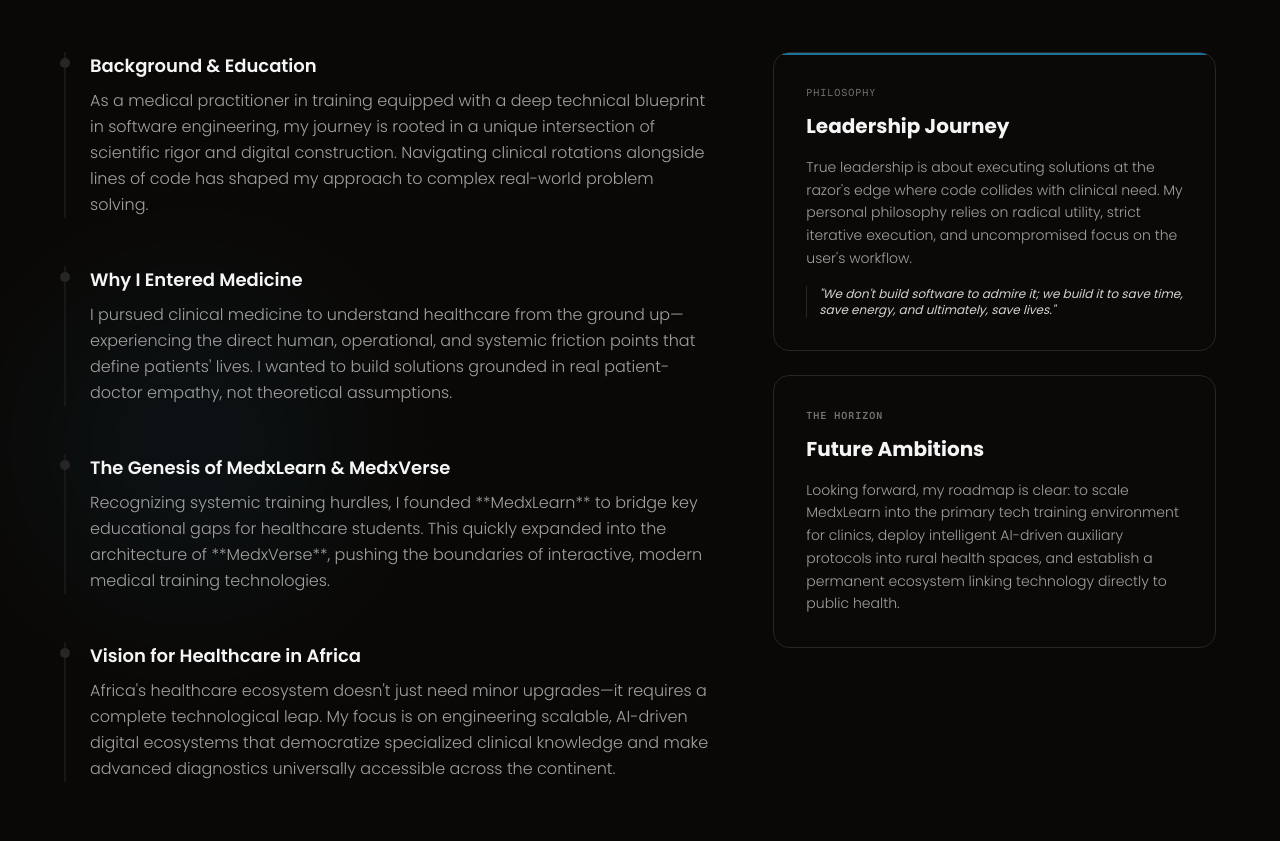
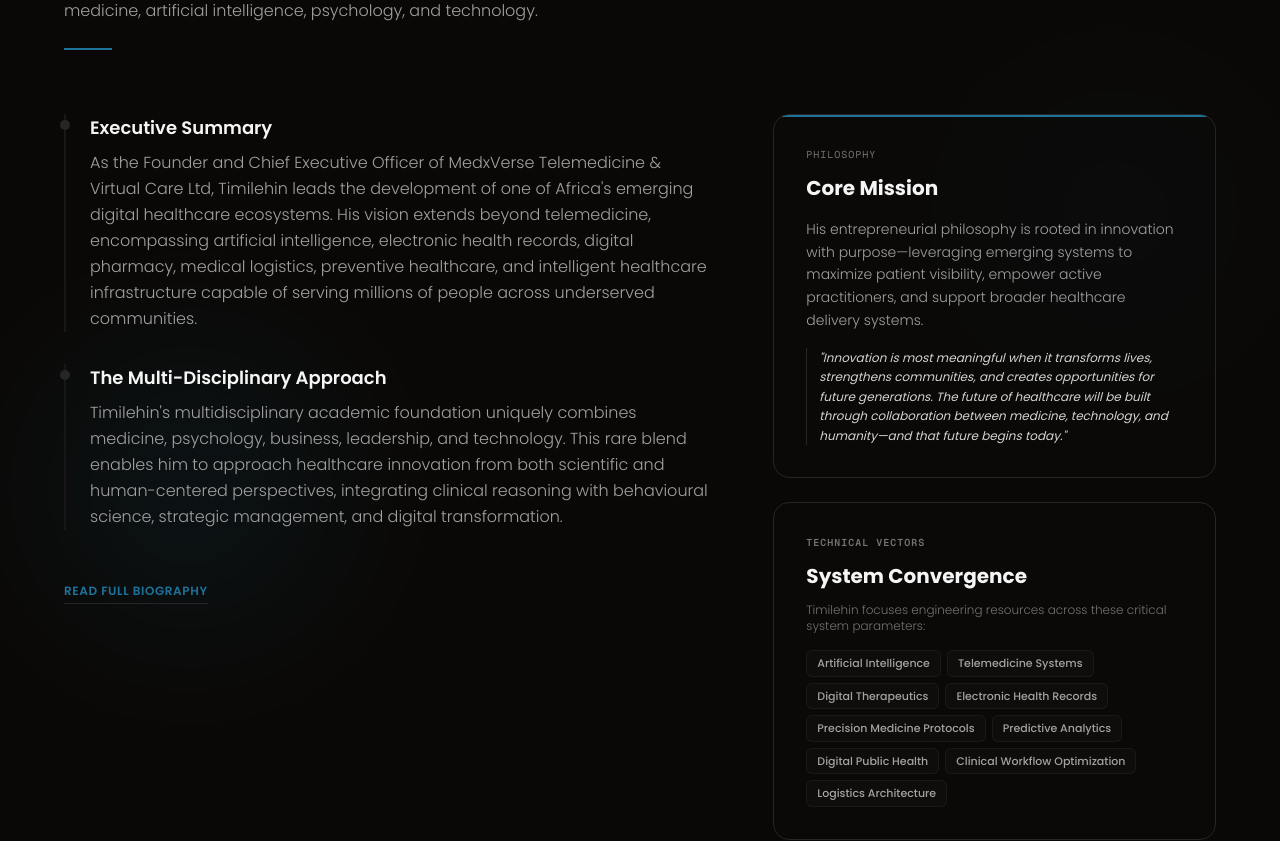
Before and after one commit to nuelfell0ff/cambridge-portfolio, a Next.js app: page / in a window 1280 px wide. Shown: the part 1540-2381 px from the top of the page. Built offline with nearby package versions, Linux system fonts and the light colour scheme.

Commit message:
Revise About component with new biography and styles
Updated the About component to reflect a new biography and adjusted styling. Added collapsible sections for expanded content.

```diff
--- a/src/components/About.tsx
+++ b/src/components/About.tsx
@@ -1,8 +1,8 @@
 "use client";
-import React from 'react';
-import { motion, Variants } from 'framer-motion';
+import React, { useState } from 'react';
+import { motion, AnimatePresence, Variants } from 'framer-motion';
 
-// Medical blue brand colors matching the hero
+// Medical blue brand colors matching the portfolio theme
 const colors = {
   blue: '#193A60',
   green: '#1F7299', // Medical blue highlight
@@ -10,7 +10,6 @@
   bgDark: '#0a0806',
 };
 
-// Animation settings for elements revealing as you scroll down
 const fadeInUp: Variants = {
   hidden: { opacity: 0, y: 40 },
   visible: {
@@ -25,33 +24,39 @@
   visible: {
     opacity: 1,
     transition: {
-      staggerChildren: 0.15
+      staggerChildren: 0.12
     }
   }
 };
 
 export default function About() {
+  const [isExpanded, setIsExpanded] = useState(false);
+
   return (
     <section
       id="about"
       className="py-20 md:py-32 px-6 md:px-12 relative overflow-hidden"
       style={{ backgroundColor: colors.bgDark, fontFamily: "'Poppins', sans-serif" }}
     >
-      {/* Subtle radial decorative background glow */}
+      {/* Decorative radial background glows */}
       <div
         className="absolute bottom-1/4 left-10 w-[300px] h-[300px] rounded-full pointer-events-none opacity-10 filter blur-[80px]"
         style={{ backgroundColor: colors.green }}
       />
+      <div
+        className="absolute top-1/3 right-10 w-[250px] h-[250px] rounded-full pointer-events-none opacity-5 filter blur-[100px]"
+        style={{ backgroundColor: colors.accentGreen }}
+      />
 
       <div className="max-w-6xl mx-auto z-10 relative">
 
-        {/* --- Header Section (Centered on mobile, left-aligned on desktop) --- */}
+        {/* --- Header Section --- */}
         <motion.div
           initial="hidden"
           whileInView="visible"
           viewport={{ once: true, margin: "-100px" }}
           variants={fadeInUp}
-          className="flex flex-col items-center md:items-start text-center md:text-left mb-16 md:mb-24"
+          className="flex flex-col items-center md:items-start text-center md:text-left mb-16"
         >
           <span
             className="text-[11px] font-bold tracking-[0.25em] uppercase mb-4"
@@ -59,70 +64,120 @@
           >
             Professional Biography
           </span>
-          <h2 className="text-4xl md:text-5xl font-bold tracking-tight leading-tight">
-            The Mind Behind <br />
-            <span style={{ color: colors.green }}>The Innovation</span>
+          <h2 className="text-4xl md:text-5xl font-bold tracking-tight leading-tight text-white">
+            Transforming Healthcare <br />
+            <span style={{ color: colors.green }}>Through Innovation</span>
           </h2>
+          <p className="mt-4 text-sm md:text-base text-neutral-400 font-light max-w-2xl leading-relaxed">
+            Ogunsakin Timilehin Seyi is a Nigerian healthcare innovator, medical professional, entrepreneur,
+            and digital health strategist whose work sits at the intersection of medicine, artificial intelligence,
+            psychology, and technology.
+          </p>
           <div className="h-[2px] w-12 mt-6" style={{ backgroundColor: colors.green }} />
         </motion.div>
 
-        {/* --- Grid Layout: Biography & Core Foundations --- */}
+        {/* --- Main Structural Layout --- */}
         <div className="grid grid-cols-1 lg:grid-cols-12 gap-12 lg:gap-16 items-start">
 
-          {/* Left Side: Compelling Story Timeline (8 Columns on Large Screens) */}
-          <motion.div
-            initial="hidden"
-            whileInView="visible"
-            viewport={{ once: true, margin: "-100px" }}
-            variants={staggerContainer}
-            className="lg:col-span-7 space-y-12"
-          >
-            {/* 1. Background & Education */}
-            <motion.div variants={fadeInUp} className="relative pl-6 border-l-2 border-neutral-900 group hover:border-[#1F7299] transition-colors duration-500">
-              <div className="absolute -left-[6px] top-1.5 w-2.5 h-2.5 rounded-full bg-neutral-800 group-hover:bg-[#1F7299] transition-colors duration-500" />
-              <h3 className="text-lg font-semibold text-neutral-100 mb-2">Background & Education</h3>
-              <p className="text-sm md:text-base text-neutral-400 font-light leading-relaxed">
-                As a medical practitioner in training equipped with a deep technical blueprint in software engineering,
-                my journey is rooted in a unique intersection of scientific rigor and digital construction. Navigating
-                clinical rotations alongside lines of code has shaped my approach to complex real-world problem solving.
-              </p>
-            </motion.div>
+          {/* Left Side Column: Core Biography Timeline Stack */}
+          <div className="lg:col-span-7 space-y-8">
 
-            {/* 2. The Spark for Medicine */}
-            <motion.div variants={fadeInUp} className="relative pl-6 border-l-2 border-neutral-900 group hover:border-[#1F7299] transition-colors duration-500">
-              <div className="absolute -left-[6px] top-1.5 w-2.5 h-2.5 rounded-full bg-neutral-800 group-hover:bg-[#1F7299] transition-colors duration-500" />
-              <h3 className="text-lg font-semibold text-neutral-100 mb-2">Why I Entered Medicine</h3>
-              <p className="text-sm md:text-base text-neutral-400 font-light leading-relaxed">
-                I pursued clinical medicine to understand healthcare from the ground up—experiencing the direct human,
-                operational, and systemic friction points that define patients' lives. I wanted to build solutions
-                grounded in real patient-doctor empathy, not theoretical assumptions.
-              </p>
-            </motion.div>
+            {/* Initial visible segment snippet */}
+            <div className="space-y-8">
+              <div className="relative pl-6 border-l-2 border-neutral-900 group hover:border-[#1F7299] transition-colors duration-500">
+                <div className="absolute -left-[6px] top-1.5 w-2.5 h-2.5 rounded-full bg-neutral-800 group-hover:bg-[#1F7299] transition-colors duration-500" />
+                <h3 className="text-lg font-semibold text-neutral-100 mb-2">Executive Summary</h3>
+                <p className="text-sm md:text-base text-neutral-400 font-light leading-relaxed">
+                  As the Founder and Chief Executive Officer of MedxVerse Telemedicine & Virtual Care Ltd, Timilehin leads the development of one of Africa's emerging digital healthcare ecosystems. His vision extends beyond telemedicine, encompassing artificial intelligence, electronic health records, digital pharmacy, medical logistics, preventive healthcare, and intelligent healthcare infrastructure capable of serving millions of people across underserved communities.
+                </p>
+              </div>
 
-            {/* 3. MedxLearn & MedxVerse */}
-            <motion.div variants={fadeInUp} className="relative pl-6 border-l-2 border-neutral-900 group hover:border-[#1F7299] transition-colors duration-500">
-              <div className="absolute -left-[6px] top-1.5 w-2.5 h-2.5 rounded-full bg-neutral-800 group-hover:bg-[#1F7299] transition-colors duration-500" />
-              <h3 className="text-lg font-semibold text-neutral-100 mb-2">The Genesis of MedxLearn & MedxVerse</h3>
-              <p className="text-sm md:text-base text-neutral-400 font-light leading-relaxed mb-4">
-                Recognizing systemic training hurdles, I founded **MedxLearn** to bridge key educational gaps for
-                healthcare students. This quickly expanded into the architecture of **MedxVerse**, pushing the boundaries of
-                interactive, modern medical training technologies.
-              </p>
-            </motion.div>
+              <div className="relative pl-6 border-l-2 border-neutral-900 group hover:border-[#1F7299] transition-colors duration-500">
+                <div className="absolute -left-[6px] top-1.5 w-2.5 h-2.5 rounded-full bg-neutral-800 group-hover:bg-[#1F7299] transition-colors duration-500" />
+                <h3 className="text-lg font-semibold text-neutral-100 mb-2">The Multi-Disciplinary Approach</h3>
+                <p className="text-sm md:text-base text-neutral-400 font-light leading-relaxed">
+                  Timilehin's multidisciplinary academic foundation uniquely combines medicine, psychology, business, leadership, and technology. This rare blend enables him to approach healthcare innovation from both scientific and human-centered perspectives, integrating clinical reasoning with behavioural science, strategic management, and digital transformation.
+                </p>
+              </div>
+            </div>
 
-            {/* 4. Vision for Healthcare in Africa */}
-            <motion.div variants={fadeInUp} className="relative pl-6 border-l-2 border-neutral-900 group hover:border-[#1F7299] transition-colors duration-500">
-              <div className="absolute -left-[6px] top-1.5 w-2.5 h-2.5 rounded-full bg-neutral-800 group-hover:bg-[#1F7299] transition-colors duration-500" />
-              <h3 className="text-lg font-semibold text-neutral-100 mb-2">Vision for Healthcare in Africa</h3>
-              <p className="text-sm md:text-base text-neutral-400 font-light leading-relaxed">
-                Africa's healthcare ecosystem doesn't just need minor upgrades—it requires a complete technological leap.
-                My focus is on engineering scalable, AI-driven digital ecosystems that democratize specialized clinical
-                knowledge and make advanced diagnostics universally accessible across the continent.
-              </p>
-            </motion.div>
-          </motion.div>
+            {/* Collapsible content section containing all remaining core biography text details */}
+            <AnimatePresence>
+              {isExpanded && (
+                <motion.div
+                  initial={{ opacity: 0, height: 0 }}
+                  animate={{ opacity: 1, height: 'auto' }}
+                  exit={{ opacity: 0, height: 0 }}
+                  transition={{ duration: 0.4, ease: 'easeInOut' }}
+                  className="space-y-8 overflow-hidden"
+                >
+                  <div className="relative pl-6 border-l-2 border-neutral-900 group hover:border-[#1F7299] transition-colors duration-500">
+                    <div className="absolute -left-[6px] top-1.5 w-2.5 h-2.5 rounded-full bg-neutral-800 group-hover:bg-[#1F7299] transition-colors duration-500" />
+                    <h3 className="text-lg font-semibold text-neutral-100 mb-2">Responsible AI Integration</h3>
+                    <p className="text-sm md:text-base text-neutral-400 font-light leading-relaxed">
+                      Throughout his journey, he has consistently championed the responsible integration of Artificial Intelligence into healthcare. His work explores how AI can support clinicians, optimize healthcare delivery, improve patient engagement, enhance disease surveillance, and expand access to quality healthcare without replacing the indispensable role of healthcare professionals.
+                    </p>
+                  </div>
 
-          {/* Right Side: Philosophy & Strategy Cards (5 Columns on Large Screens) */}
+                  <div className="relative pl-6 border-l-2 border-neutral-900 group hover:border-[#1F7299] transition-colors duration-500">
+                    <div className="absolute -left-[6px] top-1.5 w-2.5 h-2.5 rounded-full bg-neutral-800 group-hover:bg-[#1F7299] transition-colors duration-500" />
+                    <h3 className="text-lg font-semibold text-neutral-100 mb-2">Foundations & Leadership Roles</h3>
+                    <p className="text-sm md:text-base text-neutral-400 font-light leading-relaxed mb-3">
+                      Driven by an unwavering belief that healthcare should be accessible, affordable, and technology-enabled, he currently operates across several foundational ventures expanding across the African continent:
+                    </p>
+                    <ul className="text-sm text-neutral-400 space-y-2 font-light list-disc pl-5">
+                      <li><strong className="text-neutral-200">MedxVerse Telemedicine & Virtual Care Ltd:</strong> Integrated digital health system framework.</li>
+                      <li><strong className="text-neutral-200">MedxGo:</strong> Technology-enabled logistics management system for essential products.</li>
+                      <li><strong className="text-neutral-200">MedxLearn:</strong> Educational platform driving healthcare training via digital learning tools.</li>
+                    </ul>
+                  </div>
+
+                  <div className="relative pl-6 border-l-2 border-neutral-900 group hover:border-[#1F7299] transition-colors duration-500">
+                    <div className="absolute -left-[6px] top-1.5 w-2.5 h-2.5 rounded-full bg-neutral-800 group-hover:bg-[#1F7299] transition-colors duration-500" />
+                    <h3 className="text-lg font-semibold text-neutral-100 mb-2">Academic Profile</h3>
+                    <p className="text-sm md:text-base text-neutral-400 font-light leading-relaxed mb-3">
+                      His academic portfolio supports structured operational scale and deep domain insights:
+                    </p>
+                    <ul className="text-sm text-neutral-400 space-y-1.5 font-light list-disc pl-5">
+                      <li>B.Sc (First Class Honours) in Psychology — JSS Academy of Higher Education & Research, India</li>
+                      <li>Medical Training conducted in Nigeria</li>
+                      <li>Master of Business Administration (MBA)</li>
+                      <li>Postgraduate Diploma in Healthcare and Communication</li>
+                    </ul>
+                  </div>
+
+                  <div className="relative pl-6 border-l-2 border-neutral-900 group hover:border-[#1F7299] transition-colors duration-500">
+                    <div className="absolute -left-[6px] top-1.5 w-2.5 h-2.5 rounded-full bg-neutral-800 group-hover:bg-[#1F7299] transition-colors duration-500" />
+                    <h3 className="text-lg font-semibold text-neutral-100 mb-2">Core Areas of Research Focus</h3>
+                    <div className="flex flex-wrap gap-2 mt-2">
+                      {[
+                        "Surgical AI Development", "Healthcare Robotics Systems",
+                        "Clinical Decision Support", "Digital Mental Health Platforms",
+                        "Low-Resource Access Solutions", "Health Informatics Frameworks"
+                      ].map((item, index) => (
+                        <span key={index} className="text-xs bg-neutral-950 px-3 py-1.5 border border-neutral-900 text-neutral-400 rounded-md">
+                          {item}
+                        </span>
+                      ))}
+                    </div>
+                  </div>
+                </motion.div>
+              )}
+            </AnimatePresence>
+
+            {/* Toggle trigger button */}
+            <div className="pt-4">
+              <button
+                onClick={() => setIsExpanded(!isExpanded)}
+                className="text-xs font-semibold tracking-wider uppercase border-b border-neutral-800 pb-1 transition-colors hover:text-white"
+                style={{ color: colors.green }}
+              >
+                {isExpanded ? 'Read Less About Timilehin' : 'Read Full Biography'}
+              </button>
+            </div>
+          </div>
+
+          {/* Right Side Column: Meta Strategy Cards & Architectural Focus */}
           <motion.div
             initial="hidden"
             whileInView="visible"
@@ -130,37 +185,51 @@
             variants={staggerContainer}
             className="lg:col-span-5 space-y-6 lg:sticky lg:top-28"
           >
-            {/* Leadership & Philosophy Card */}
+            {/* Philosophical Context Quote Card */}
             <motion.div
               variants={fadeInUp}
               className="border border-neutral-800 bg-neutral-900/10 backdrop-blur-sm p-8 rounded-2xl relative overflow-hidden group hover:border-neutral-700/80 transition-colors duration-500"
             >
-              {/* Card top edge accent line */}
               <div className="absolute top-0 left-0 right-0 h-[2px]" style={{ backgroundColor: colors.green }} />
-
               <span className="text-[10px] font-mono tracking-widest text-neutral-500 block mb-3 uppercase">Philosophy</span>
-              <h3 className="text-xl font-bold text-neutral-100 mb-4">Leadership Journey</h3>
+              <h3 className="text-xl font-bold text-neutral-100 mb-4">Core Mission</h3>
               <p className="text-sm text-neutral-400 font-light leading-relaxed mb-4">
-                True leadership is about executing solutions at the razor's edge where code collides with clinical need.
-                My personal philosophy relies on radical utility, strict iterative execution, and uncompromised focus on the user's workflow.
+                His entrepreneurial philosophy is rooted in innovation with purpose—leveraging emerging systems to maximize patient visibility, empower active practitioners, and support broader healthcare delivery systems.
               </p>
-              <div className="text-xs italic text-neutral-300 border-l border-neutral-800 pl-3">
-                "We don't build software to admire it; we build it to save time, save energy, and ultimately, save lives."
+              <div className="text-xs italic text-neutral-300 border-l border-neutral-800 pl-3 leading-relaxed">
+                "Innovation is most meaningful when it transforms lives, strengthens communities, and creates opportunities for future generations. The future of healthcare will be built through collaboration between medicine, technology, and humanity—and that future begins today."
               </div>
             </motion.div>
 
-            {/* Future Ambitions Card */}
+            {/* Core Competencies Tech Cloud Layout Card */}
             <motion.div
               variants={fadeInUp}
               className="border border-neutral-800 bg-neutral-900/10 backdrop-blur-sm p-8 rounded-2xl relative overflow-hidden group hover:border-neutral-700/80 transition-colors duration-500"
             >
-              <span className="text-[10px] font-mono tracking-widest text-neutral-500 block mb-3 uppercase font-semibold">The Horizon</span>
-              <h3 className="text-xl font-bold text-neutral-100 mb-4">Future Ambitions</h3>
-              <p className="text-sm text-neutral-400 font-light leading-relaxed">
-                Looking forward, my roadmap is clear: to scale MedxLearn into the primary tech training environment
-                for clinics, deploy intelligent AI-driven auxiliary protocols into rural health spaces, and establish
-                a permanent ecosystem linking technology directly to public health.
+              <span className="text-[10px] font-mono tracking-widest text-neutral-500 block mb-3 uppercase font-semibold">Technical Vectors</span>
+              <h3 className="text-xl font-bold text-neutral-100 mb-3">System Convergence</h3>
+              <p className="text-xs text-neutral-500 font-light mb-4">
+                Timilehin focuses engineering resources across these critical system parameters:
               </p>
+              <div className="flex flex-wrap gap-1.5">
+                {[
+                  "Artificial Intelligence", "Telemedicine Systems", "Digital Therapeutics",
+                  "Electronic Health Records", "Precision Medicine Protocols", "Predictive Analytics",
+                  "Digital Public Health", "Clinical Workflow Optimization", "Logistics Architecture"
+                ].map((item, index) => (
+                  <span
+                    key={index}
+                    className="text-[11px] font-medium border rounded-md px-2.5 py-1 transition-all duration-300"
+                    style={{
+                      borderColor: 'rgba(255,255,255,0.05)',
+                      backgroundColor: 'rgba(255,255,255,0.02)',
+                      color: '#a3a3a3'
+                    }}
+                  >
+                    {item}
+                  </span>
+                ))}
+              </div>
             </motion.div>
 
           </motion.div>
@@ -169,4 +238,4 @@
       </div>
     </section>
   );
-        }
+                       }
```
